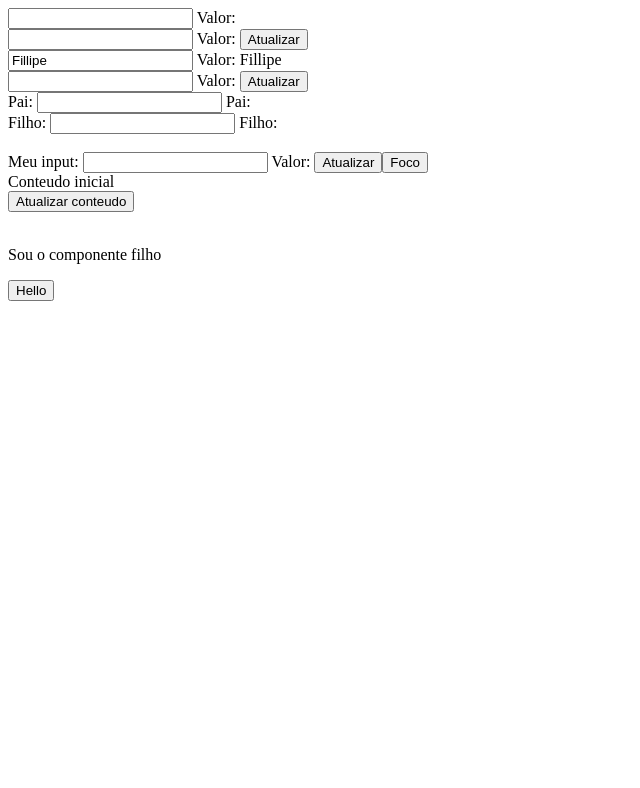
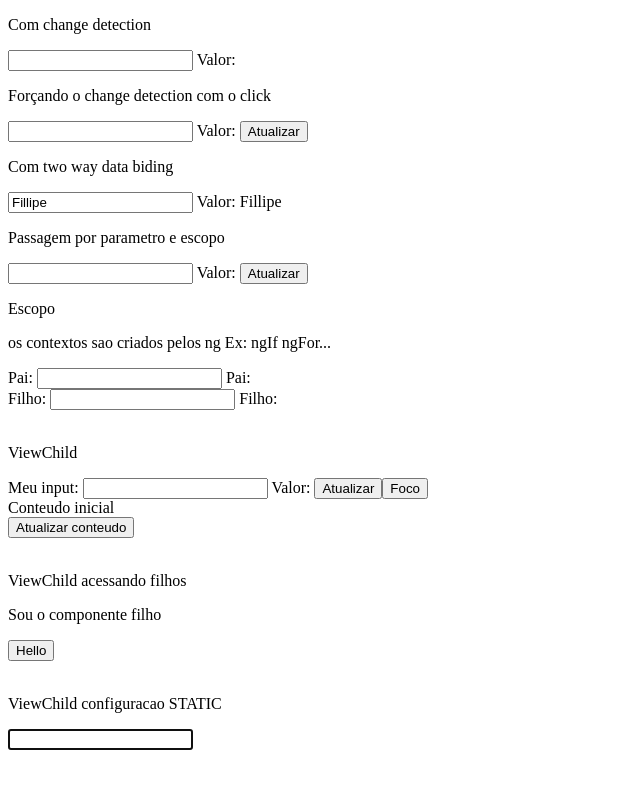
Before and after one commit to fillipe-felix/fundamentos-angular, an Angular app: page / in a window 1280 px wide. Shown: the top 788 px of the page, without its empty margins (0-640 px from the left). Built offline with nearby package versions, Linux system fonts and the light colour scheme.

Commit message:
101. Configuração "static" do "@ViewChild”

```diff
--- a/src/app/app.component.html
+++ b/src/app/app.component.html
@@ -1,32 +1,37 @@
 <!--Com change detection-->
+<p>Com change detection</p>
 <input #meuInput ngModel type="text">
 Valor: {{ meuInput.value }}
 <br>
 
 <!--Forçando o change detection com o click-->
+<p>Forçando o change detection com o click</p>
 <input #meuInput2 type="text">
 Valor: {{ meuInput2.value }}
 <button (click)="changeDetection()">Atualizar</button>
 <br>
 
 <!--Com two way data biding-->
+<p>Com two way data biding</p>
 <input [(ngModel)]="meuInput3" type="text">
 Valor: {{ meuInput3 }}
 <br>
 
 <!--Passagem por parametro e escopo-->
+<p>Passagem por parametro e escopo</p>
 <input #meuInput4 ngModel type="text">
 Valor: {{ meuInput4.value }}
 
 <button (click)="clicou(meuInput4)">Atualizar</button>
 
 <!--Escopo-->
-
+<p>Escopo</p>
 <div class="primo">
   <!--  Primo: {{ inputPai.value }}-->
 </div>
 
 <!--os contextos sao criados pelos ng Ex: ngIf ngFor...-->
+<p>os contextos sao criados pelos ng Ex: ngIf ngFor...</p>
 <div *ngIf="true" class="pai">
   Pai: <input #inputPai ngModel type="text">
   Pai: {{ inputPai.value }}
@@ -38,6 +43,7 @@ Valor: {{ meuInput4.value }}
 <br>
 
 <!--@ViewChild-->
+<p>ViewChild</p>
 Meu input: <input #meuInput5 ngModel type="text">
 Valor: {{ meuInput5.value }}
 
@@ -53,7 +59,14 @@ Valor: {{ meuInput5.value }}
 <br>
 
 <!--@ViewChild acessando filhos-->
+<p>ViewChild acessando filhos</p>
 
 <app-filho #filhoComponent></app-filho>
 
 <button (click)="hello()">Hello</button>
+<br>
+<br>
+
+<!--@ViewChild configuracao STATIC-->
+<p>ViewChild configuracao STATIC</p>
+<input #meuInput6 type="text">
--- a/src/app/app.component.ts
+++ b/src/app/app.component.ts
@@ -1,4 +1,4 @@
-import { ChangeDetectorRef, Component, ElementRef, ViewChild } from '@angular/core';
+import { AfterViewInit, ChangeDetectorRef, Component, ElementRef, OnInit, ViewChild } from '@angular/core';
 import { FilhoComponent } from './filho/filho.component';
 
 @Component({
@@ -7,15 +7,24 @@ import { FilhoComponent } from './filho/filho.component';
   standalone: false,
   styleUrl: './app.component.scss'
 })
-export class AppComponent {
+export class AppComponent implements OnInit, AfterViewInit {
   title = 'fundamentos-angular';
   meuInput3: string = 'Fillipe';
 
   @ViewChild('meuInput5') meuInputEl!: ElementRef<HTMLInputElement>;
+  @ViewChild('meuInput6') meuInput6El!: ElementRef<HTMLInputElement>;
   @ViewChild('minhaDiv') minhaDivEl!: ElementRef<HTMLDivElement>;
   @ViewChild('filhoComponent') filhoComponentRef!: FilhoComponent;
 
   constructor(private _cdRef: ChangeDetectorRef) {
+  }
+
+  ngAfterViewInit(): void {
+    this.meuInput6El.nativeElement.focus()
+  }
+
+  ngOnInit(): void {
+
   }
 
   changeDetection() {
```
